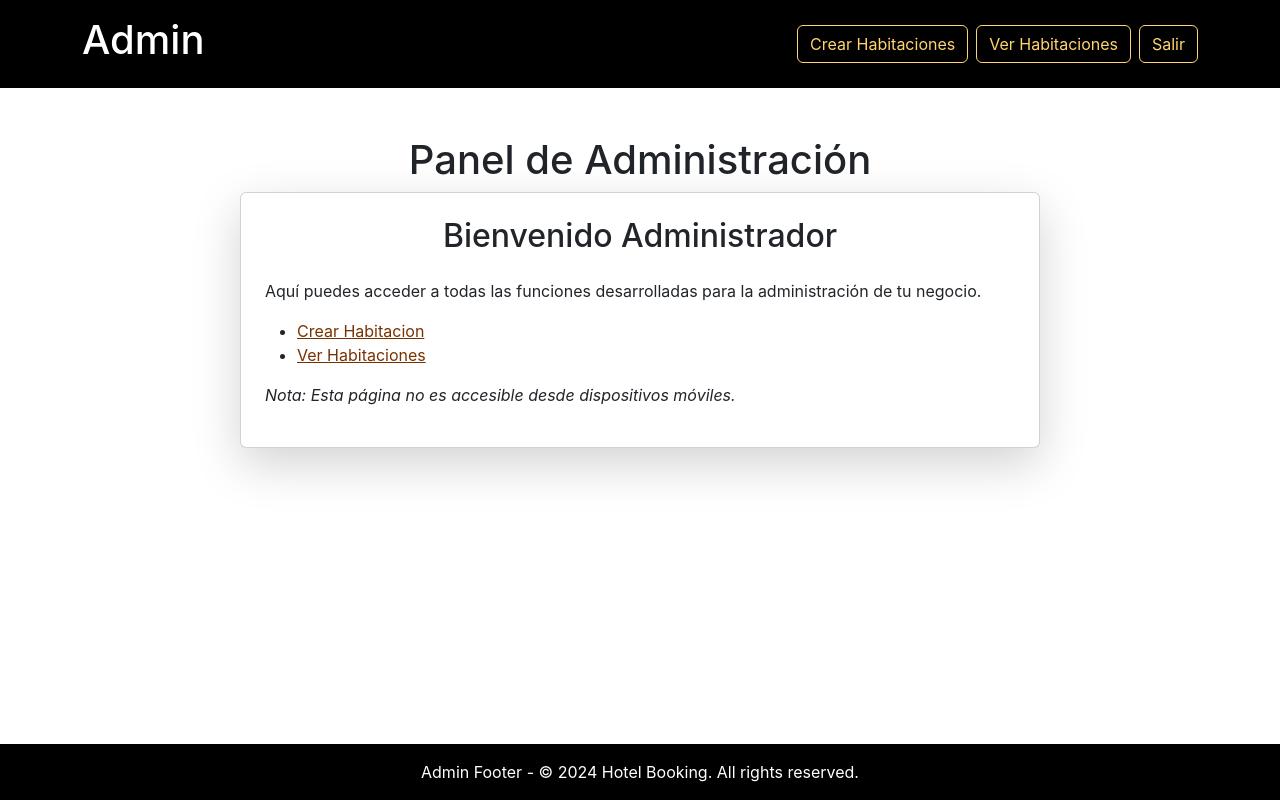
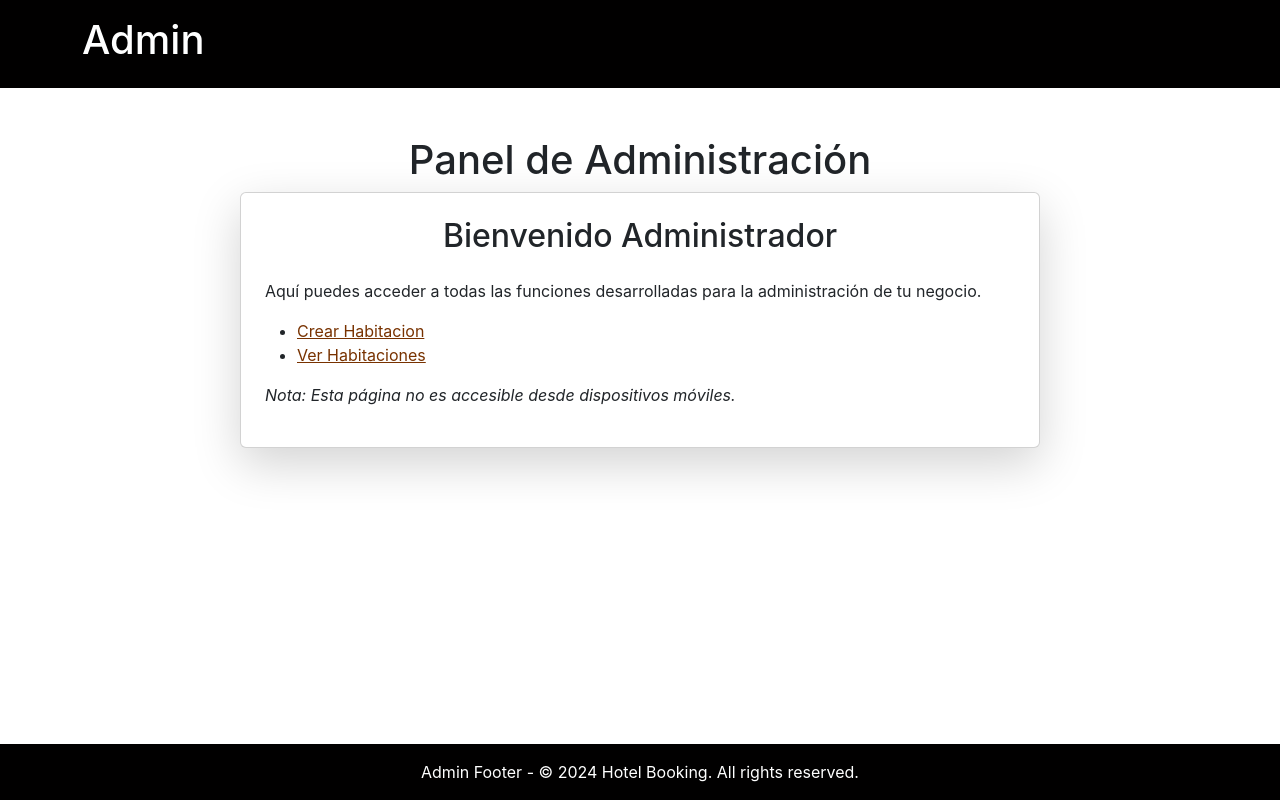
Before and after one commit to RicardoGalarza/proyecto_final_hoteles, a React (Create React App) app in the folder hotel-app/: page /administracion in a window 1280 px wide. Built offline with nearby package versions, Linux system fonts and the light colour scheme.

Commit message:
termine el primer sprint

```diff
--- a/hotel-app/src/App.js
+++ b/hotel-app/src/App.js
@@ -68,7 +68,7 @@ function App() {
             <Route path="/habitaciones/:id" element={<VerDetalles />} />
             <Route path="/crearcuentacliente" element={<CrearCuentaCliente />} />
             <Route path="/admin/verhabitacion" element={<VerHabitacion />} />
-            <Route path="/admin" element={<AdminLogin />} />
+            <Route path="/Admin" element={<AdminLogin />} />
             <Route path="/administracion" element={<Administrador />} />
 
             {/* Otras rutas */}
--- a/hotel-app/src/components/HeaderAdmin.jsx
+++ b/hotel-app/src/components/HeaderAdmin.jsx
@@ -2,17 +2,34 @@ import 'bootstrap/dist/css/bootstrap.min.css';
 import React from 'react';
 import { Link } from 'react-router-dom';
 
-const HeaderAdmin = () => (
+import { useLocation } from 'react-router-dom';
+
+
+
+const HeaderAdmin = () => {
+  const location = useLocation(); // Obtenemos la ruta actual
+
+  return (
     <header className="bg-dark text-white py-3">
       <div className="container d-flex justify-content-between align-items-center">
         <h1>Admin</h1>
         <nav>
-        <Link to="/admin/crearhabitacion" className="btn btn-outline-light me-2">Crear Habitaciones</Link>
-        <Link to="/admin/verhabitacion" className="btn btn-outline-light me-2">Ver Habitaciones</Link>
+          {/* Solo mostrar los botones si NO estamos en la página de administración */}
+          {location.pathname !== '/administracion' && (
+            <>
+              <Link to="/admin/crearhabitacion" className="btn btn-outline-light me-2">
+                Crear Habitaciones
+              </Link>
+              <Link to="/admin/verhabitacion" className="btn btn-outline-light me-2">
+                Ver Habitaciones
+              </Link>
               <Link to="/" className="btn btn-outline-light">Salir</Link>
+            </>
+          )}
         </nav>
       </div>
     </header>
   );
+};
 
 export default HeaderAdmin;
--- a/hotel-app/src/pages/administrador/AdminLogin.jsx
+++ b/hotel-app/src/pages/administrador/AdminLogin.jsx
@@ -20,7 +20,7 @@ const AdminLogin = () => {
 
   return (
     <div className="container mt-5">
-      <h2>Inicio de Administrador</h2>
+      <h2>Inicio de sesión del administrador</h2>
       <form onSubmit={handleLogin}>
         <div className="mb-3">
           <label htmlFor="username" className="form-label">Usuario</label>
```
Lines whose indentation alone changed are shown as unchanged.
